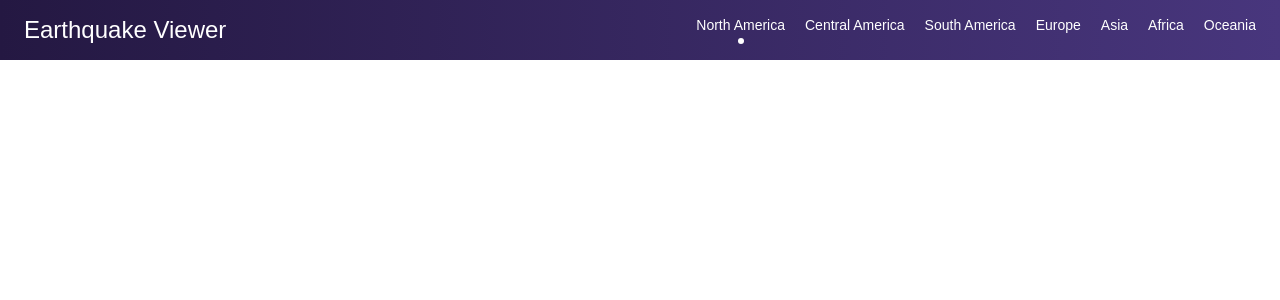
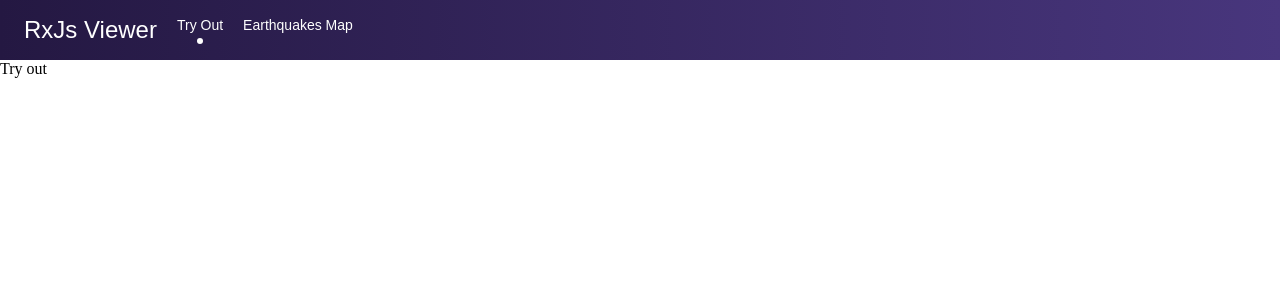
Before and after one commit to JoaoCasalNovo/rxjs-angular-earthquakes, an Angular app: page / in a window 1280 px wide. Shown: the top 300 px of the page. Built offline with nearby package versions, Linux system fonts and the light colour scheme; a web font is replaced by a local one.

Commit message:
feat(map): create components in main component

```diff
--- a/src/app/app.component.html
+++ b/src/app/app.component.html
@@ -1,11 +1,18 @@
 <div class="earthquake-viewer-page">
     <section class="header">
         <div class="left-side">
-            <div class="label">Earthquake Viewer</div>
+            <div class="label">RxJs Viewer</div>
+            <tabs [items]="viewTabs"></tabs>
         </div>
         <div class="right-side">
-            <tabs [items]="tabsList"></tabs>
+            <tabs
+                *ngIf="mapSelected"
+                [items]="tabsList">
+            </tabs>
         </div>
     </section>
-    <section class="map-visualiser"></section>
+    <section class="map-visualiser">
+        <earthquake-map *ngIf="mapSelected"></earthquake-map>
+        <tryout *ngIf="!mapSelected"></tryout>
+    </section>
 </div>
--- a/src/app/app.component.ts
+++ b/src/app/app.component.ts
@@ -7,6 +7,18 @@ import { ITab } from './tabs/tabs.component';
 	styleUrls: ['./app.component.less']
 })
 export class AppComponent {
+	mapSelected = false;
+
+	viewTabs: ITab[] = [
+		{
+			label: 'Try Out',
+			onClickAction: () => this.mapSelected = false
+		},
+		{
+			label: 'Earthquakes Map',
+			onClickAction: () => this.mapSelected = true
+		}
+	];
 
 	tabsList: ITab[] = [
 		{
--- a/src/app/app.module.ts
+++ b/src/app/app.module.ts
@@ -4,6 +4,8 @@ import { NgModule } from '@angular/core';
 import { AppRoutingModule } from './app-routing.module';
 import { AppComponent } from './app.component';
 import { TabsModule } from './tabs/tabs.module';
+import { EarthquakeMapModule } from './earthquake-map/earthquake-map.module';
+import { TryoutModule } from './tryout/tryout.module';
 
 @NgModule({
 	declarations: [
@@ -12,7 +14,9 @@ import { TabsModule } from './tabs/tabs.module';
 	imports: [
 		BrowserModule,
 		AppRoutingModule,
-		TabsModule
+		TabsModule,
+		EarthquakeMapModule,
+		TryoutModule
 	],
 	providers: [],
 	bootstrap: [AppComponent]
--- a/src/app/earthquake-map/earthquake-map.component.html
+++ b/src/app/earthquake-map/earthquake-map.component.html
@@ -1,3 +1 @@
-<p>
-  earthquake-map works!
-</p>
+<div class="earthquake-map-container">earthquake-map works</div>
--- a/src/app/earthquake-map/earthquake-map.component.less
+++ b/src/app/earthquake-map/earthquake-map.component.less
@@ -1 +1,6 @@
 @import "~leaflet/dist/leaflet.css";
+
+.earthquake-map-container {
+	height: 100%;
+	width: 100%;
+}
--- a/src/app/earthquake-map/earthquake-map.module.ts
+++ b/src/app/earthquake-map/earthquake-map.module.ts
@@ -6,6 +6,7 @@ import { EarthquakeMapComponent } from './earthquake-map.component';
 	imports: [
 		CommonModule
 	],
+	exports: [EarthquakeMapComponent],
 	declarations: [EarthquakeMapComponent]
 })
 export class EarthquakeMapModule { }
--- /dev/null
+++ b/src/app/tryout/tryout.component.html
@@ -0,0 +1 @@
+<div class="tryout-container">Try out</div>
--- /dev/null
+++ b/src/app/tryout/tryout.component.less
@@ -0,0 +1,4 @@
+.tryout-container {
+	height: 100%;
+	width: 100%;
+}
--- /dev/null
+++ b/src/app/tryout/tryout.component.ts
@@ -0,0 +1,15 @@
+import { Component, OnInit } from '@angular/core';
+
+@Component({
+	selector: 'tryout',
+	templateUrl: './tryout.component.html',
+	styleUrls: ['./tryout.component.less']
+})
+export class TryoutComponent implements OnInit {
+
+	constructor() { }
+
+	ngOnInit() {
+	}
+
+}
```
Also changed, not shown: src/app/tryout/tryout.module.ts (added, +12 -0 lines).
